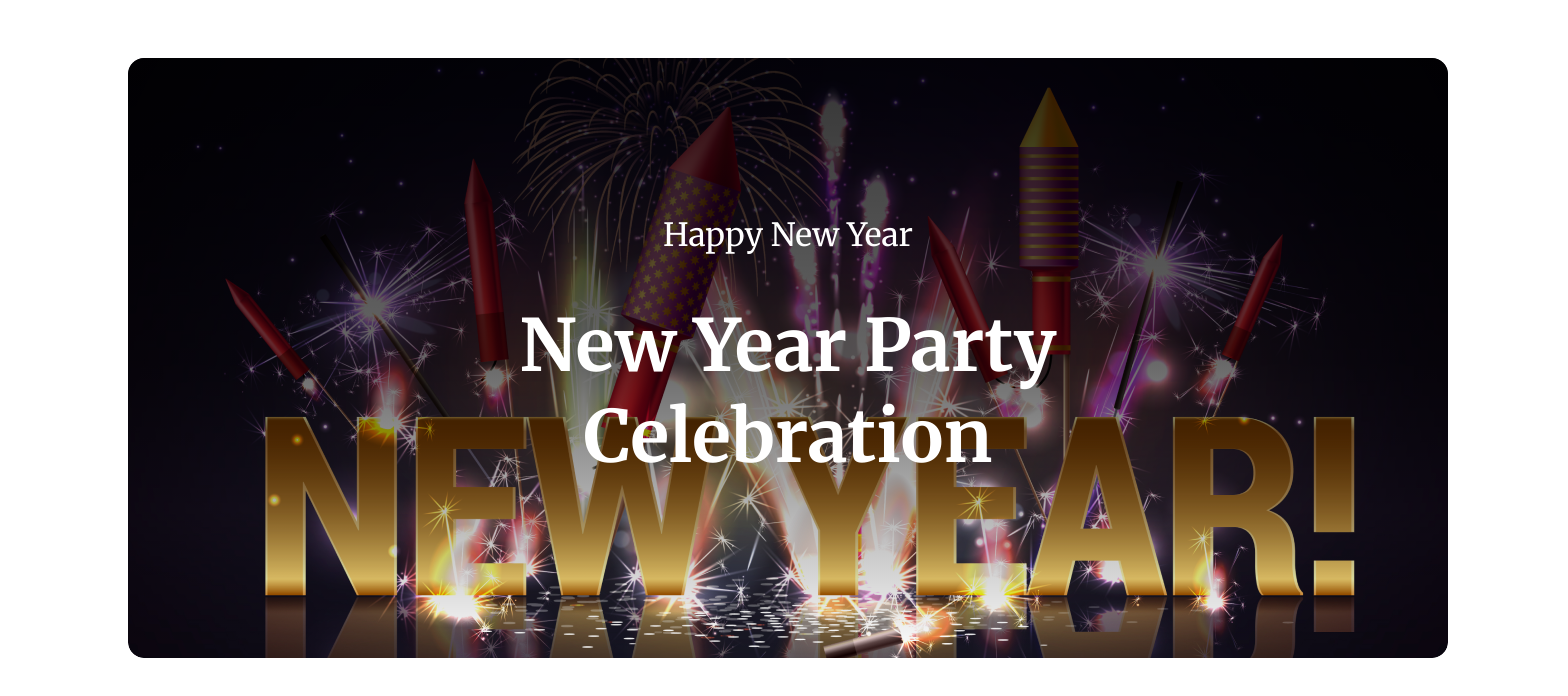
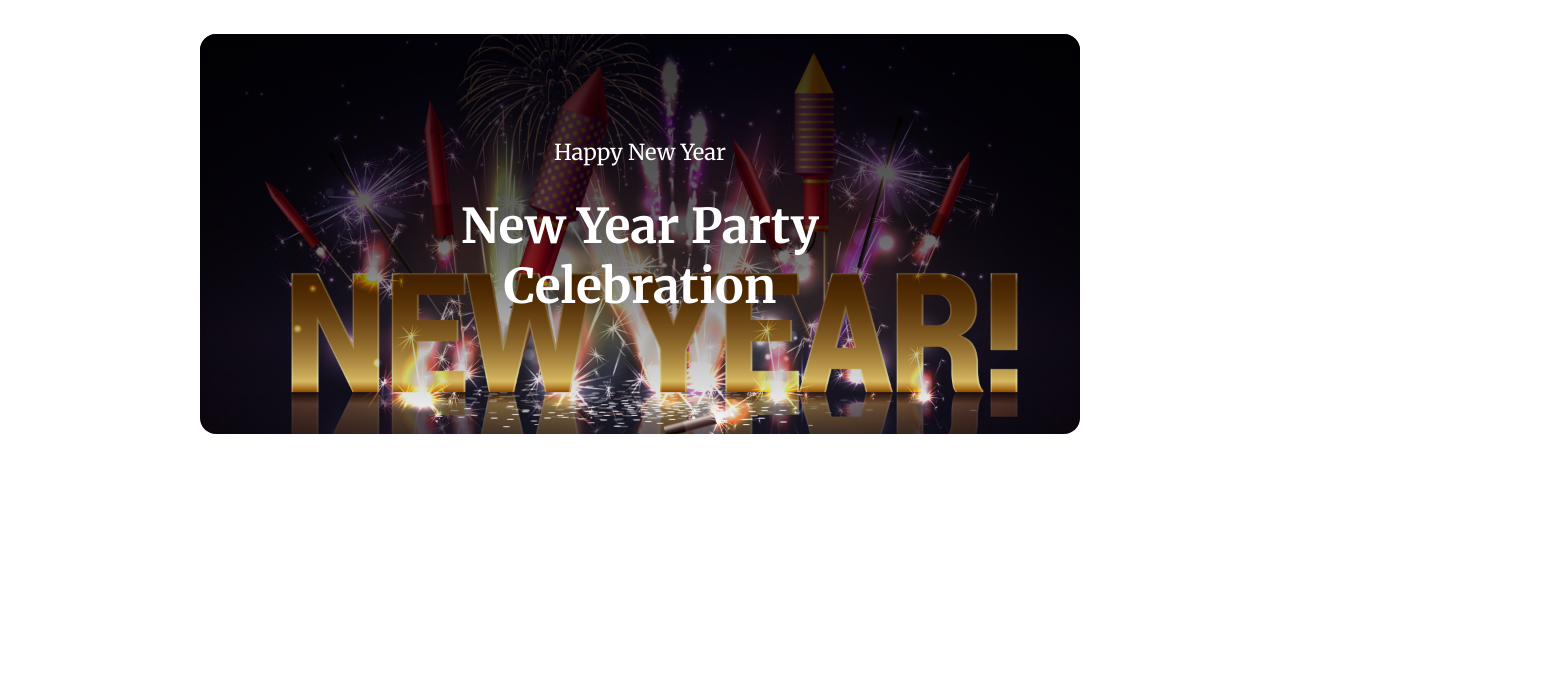
Before and after one commit to syedshafinahmed/new-year, a plain HTML site: page index.html in a window 1280 px wide. Shown: the whole page, 1568 px wide, since content can reach past the window. Drawn offline with Linux system fonts and the light colour scheme.

Commit message:
polished

```diff
--- a/style.css
+++ b/style.css
@@ -8,10 +8,10 @@
 }
 
 .header-1 {
-    font-size: 32px;
+    font-size: 22px;
     color: #FFFFFF;
     position: absolute;
-    top: 177px;
+    top: 118px;
     left: 50%;
     transform: translate(-50%, -50%);
     /* font-weight: bold; */
@@ -21,10 +21,10 @@
 }
 
 .header-2 {
-    font-size: 72px;
+    font-size: 48px;
     color: #FFFFFF;
     position: absolute;
-    top: 333px;
+    top: 222px;
     left: 50%;
     text-align: center;
     transform: translate(-50%, -50%);
@@ -36,22 +36,35 @@
 
 .container {
     position: relative;
-    display: inline-block;
+    width: 880px;
+    height: 400px;
+    /* display: inline-block; */
     text-align: center;
-    margin: 50px 120px 50px 120px;
-    /* display: inline-block; */
+    /* margin: 34px 94px 34px 94px; */
+    margin: 34px auto;
+    display: flex;
 }
 
+/* .container {
+    position: relative;
+    width: 880px;
+    height: 400px;
+    margin: 0 auto;
+    display: flex;
+    justify-content: center;
+    align-items: center;
+} */
+
 img {
-    width: 1320px;
-    height: 600px;
+    width: 880px;
+    height: 400px;
     border-radius: 16px;
     border: none;
 }
 
 .gradient {
-    width: 1320px;
-    height: 600px;
+    width: 880px;
+    height: 400px;
     border: none;
     border-radius: 16px;
     position: absolute;
```
